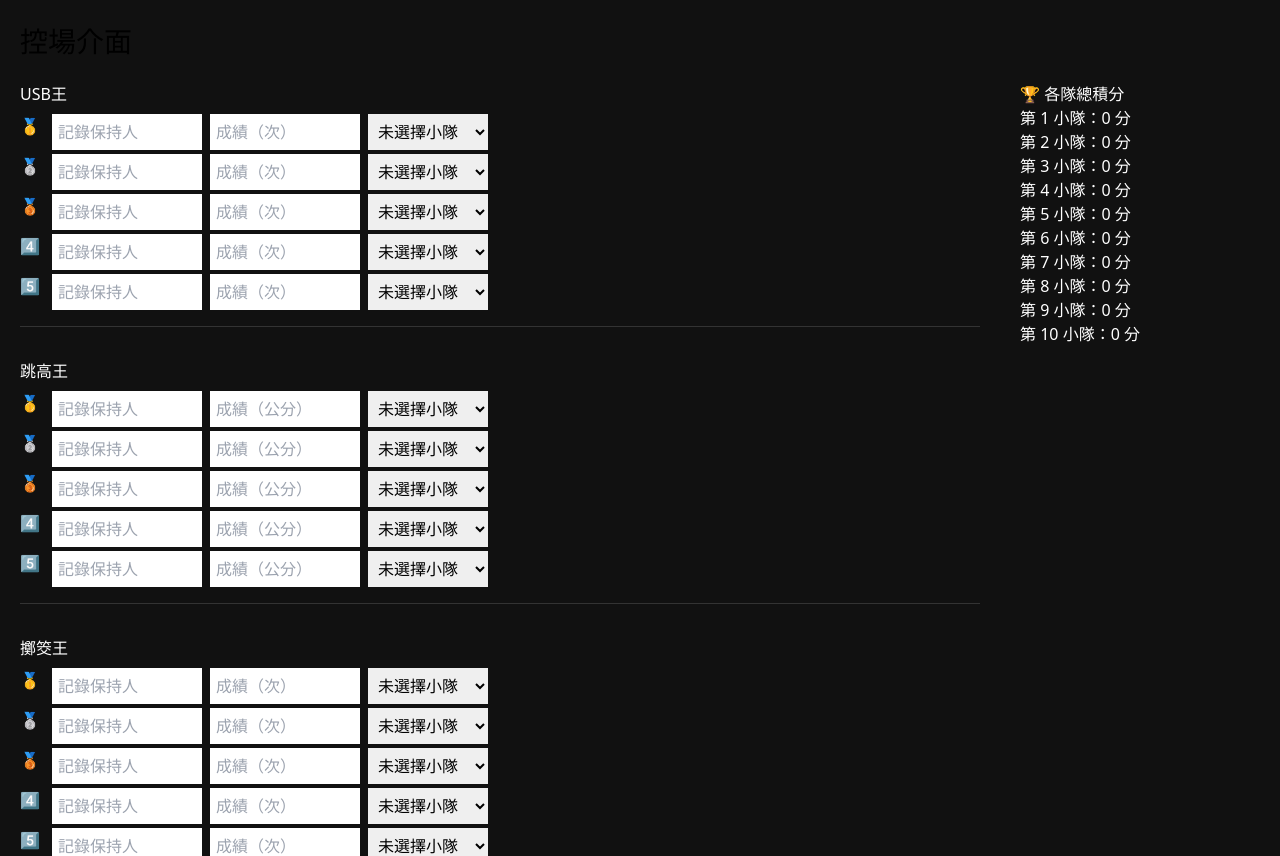
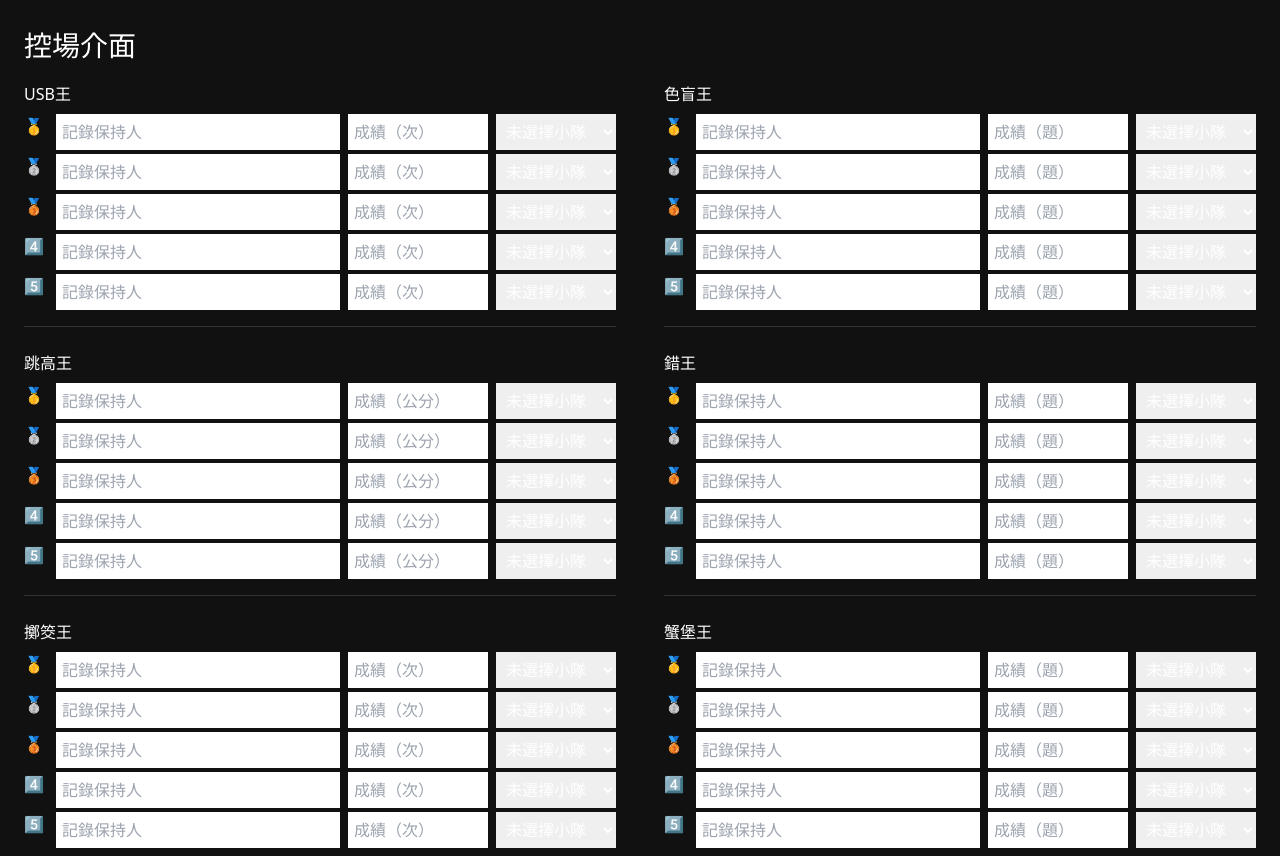
Before and after one commit to shuting72/who-is-yu-gi-oh, a Next.js app: page / in a window 1280 px wide. Shown: the top 856 px of the page. Built offline with nearby package versions, Linux system fonts and the light colour scheme.

Commit message:
控場 2×8 版面／標題白色；去除總表格子光暈、文字陰影；放大輪播字體、置中加粗

```diff
--- a/pages/display.js
+++ b/pages/display.js
@@ -1,58 +1,43 @@
-import styles from '../styles/display.module.css';
-import { useEffect, useState } from 'react';
+import styles from "../styles/display.module.css";
+import { useEffect, useState } from "react";
 
 const stages = [
-  "USB王", "跳高王", "擲筊王", "高音王",
-  "海賊王", "下腰王", "準時王", "乾眼王",
-  "色盲王", "錯王", "蟹堡王", "神射王",
-  "搧大王", "守門王", "定格王", "反應王"
+  "USB王","跳高王","擲筊王","高音王",
+  "海賊王","下腰王","準時王","乾眼王",
+  "色盲王","錯王","蟹堡王","神射王",
+  "搧大王","守門王","定格王","反應王"
+];
+const icons = [
+  "💾","🔔","🩴","🎵",
+  "🏴‍☠️","📏","⏰","👁️",
+  "🕶️","❌","🍔","🎯",
+  "🪭","🥅","🤖","⚡"
 ];
 
-const icons = [
-  "💾", "🔔", "🩴", "🎵",
-  "🏴‍☠️", "📏", "⏰", "👁️",
-  "🕶️", "❌", "🍔", "🎯",
-  "🪭", "🥅", "🤖", "⚡"
-];
+export default function Display() {
+  const [page, setPage] = useState(0);
+  const [data, setData] = useState({});
+  useEffect(() => {
+    const sv = localStorage.getItem("scoreboard");
+    if (sv) setData(JSON.parse(sv));
+  }, []);
+  useEffect(() => {
+    const iv = setInterval(() => {
+      setPage((p) => (p + 1) % 9);
+    }, page === 0 ? 15000 : 7000);
+    return () => clearInterval(iv);
+  }, [page]);
 
-const Display = () => {
-  const [pageIndex, setPageIndex] = useState(0);
-  const [data, setData] = useState({});
-  const [teams, setTeams] = useState({});
-
-  useEffect(() => {
-    const update = () => {
-      const stored = localStorage.getItem("scoreboard");
-      if (stored) setData(JSON.parse(stored));
-
-      const storedTeams = localStorage.getItem("teamScores");
-      if (storedTeams) setTeams(JSON.parse(storedTeams));
-    };
-    update();
-
-    const interval = setInterval(() => {
-      setPageIndex((prev) => (prev + 1) % 9);
-      update();
-    }, pageIndex === 0 ? 15000 : 7000);
-    return () => clearInterval(interval);
-  }, [pageIndex]);
-
-  const teamColors = [
-    "#ff0000", "#ff8000", "#ffff00", "#00ff00", "#008000",
-    "#00ccff", "#0000ff", "#8000ff", "#ff66cc", "#996633"
-  ];
-
-  if (pageIndex === 0) {
+  if (page === 0) {
     return (
       <div className={styles.grid}>
-        {stages.map((stage, index) => {
-          const score = data[stage]?.[0] || { name: "--", score: "--", team: "" };
-          const bg = score.team ? teamColors[parseInt(score.team) - 1] : "#ffffff";
+        {stages.map((s, i) => {
+          const top = data[s]?.[0] || { name: "--", score: "--" };
           return (
-            <div key={stage} className={styles.card} style={{ backgroundColor: bg }}>
-              <div className={styles.stageTitle}>{icons[index]} {stage}</div>
-              <div className={styles.score}>成績：{score.score}</div>
-              <div className={styles.champion}>👑 {score.name}</div>
+            <div key={s} className={styles.card}>
+              <div className={styles.stageTitle}>{icons[i]} {s}</div>
+              <div className={styles.score}>成績：{top.score}</div>
+              <div className={styles.champion}>👑 {top.name}</div>
             </div>
           );
         })}
@@ -60,18 +45,17 @@ const Display = () => {
     );
   }
 
-  const leftIndex = (pageIndex - 1) * 2;
-  const rightIndex = leftIndex + 1;
-
-  const renderBlock = (index) => {
-    const stage = stages[index];
-    const records = data[stage] || [];
+  const li = (page - 1) * 2;
+  const ri = li + 1;
+  const render = (idx) => {
+    const key = stages[idx];
+    const rec = data[key] || [];
     return (
-      <div key={stage} className={styles.block}>
-        <div className={styles.stage}>{icons[index]} {stage}</div>
-        {records.slice(0, 5).map((item, i) => (
+      <div key={key} className={styles.block}>
+        <div className={styles.stage}>{icons[idx]} {key}</div>
+        {rec.slice(0,5).map((x,i) => (
           <div key={i} className={styles.entry}>
-            {["🥇","🥈","🥉","4️⃣","5️⃣"][i]} {item.name} - {item.score}{stage.includes("秒") ? "毫秒" : stage.includes("公分") ? "公分" : stage.includes("顆") ? "顆" : "次"}
+            {["🥇","🥈","🥉","4️⃣","5️⃣"][i]} {x.name} - {x.score}{stages[idx] === "守門王" ? "顆" : ""}
           </div>
         ))}
       </div>
@@ -80,10 +64,8 @@ const Display = () => {
 
   return (
     <div className={styles.carousel}>
-      {renderBlock(leftIndex)}
-      {rightIndex < stages.length && renderBlock(rightIndex)}
+      {render(li)}
+      {ri < stages.length && render(ri)}
     </div>
   );
-};
-
-export default Display;
+}
--- a/pages/index.js
+++ b/pages/index.js
@@ -1,6 +1,6 @@
 import { useEffect, useState } from "react";
 
-const defaultRecords = [
+const defaultStages = [
   { name: "USB王", unit: "次" },
   { name: "跳高王", unit: "公分" },
   { name: "擲筊王", unit: "次" },
@@ -23,90 +23,106 @@ export default function Control() {
   const [records, setRecords] = useState([]);
   const [teamScores, setTeamScores] = useState({});
 
+  // 1. 取 localStorage 或初始化
   useEffect(() => {
-    const stored = localStorage.getItem("records");
-    if (stored) {
-      setRecords(JSON.parse(stored));
+    const saved = localStorage.getItem("records");
+    if (saved) {
+      setRecords(JSON.parse(saved));
     } else {
-      const initial = defaultRecords.map((r) => ({
-        name: r.name,
-        unit: r.unit,
+      setRecords(
+        defaultStages.map((s) => ({
+          ...s,
           ranks: Array(5).fill({ name: "", score: "", team: "" }),
-      }));
-      setRecords(initial);
+        }))
+      );
     }
   }, []);
 
+  // 2. 每次 records 變動，重新算總表與積分
   useEffect(() => {
-    // 排序 + 儲存
-    const scoreboard = {};
-    const teamPoints = {};
+    const board = {};
+    const points = {};
 
-    records.forEach((r) => {
-      const validRanks = r.ranks.filter(x => x.name && x.score);
-      scoreboard[r.name] = validRanks;
-
-      validRanks.forEach((item, idx) => {
-        const team = item.team;
-        if (!team) return;
-        teamPoints[team] = (teamPoints[team] || 0) + (5 - idx);
+    records.forEach((s) => {
+      board[s.name] = s.ranks.filter((r) => r.name && r.score);
+      s.ranks.forEach((r, i) => {
+        if (r.team && r.score) {
+          points[r.team] = (points[r.team] || 0) + (5 - i);
+        }
       });
     });
 
-    localStorage.setItem("scoreboard", JSON.stringify(scoreboard));
-    localStorage.setItem("teamScores", JSON.stringify(teamPoints));
     localStorage.setItem("records", JSON.stringify(records));
+    localStorage.setItem("scoreboard", JSON.stringify(board));
+    localStorage.setItem("teamScores", JSON.stringify(points));
     localStorage.setItem("broadcast", Date.now());
-    setTeamScores(teamPoints);
+    setTeamScores(points);
   }, [records]);
 
-  const update = (stageIndex, rankIndex, field, value) => {
-    const updated = [...records];
-    const target = { ...updated[stageIndex].ranks[rankIndex], [field]: value };
-    updated[stageIndex].ranks[rankIndex] = target;
-    setRecords(updated);
+  const update = (si, ri, field, value) => {
+    const copy = [...records];
+    copy[si].ranks[ri] = { ...copy[si].ranks[ri], [field]: value };
+    setRecords(copy);
   };
 
+  // 切成左右兩欄各 8
+  const left = records.slice(0, 8);
+  const right = records.slice(8);
+
   return (
-    <div style={{ background: "#111", color: "#000", minHeight: "100vh", padding: "20px" }}>
-      <h2 style={{ fontSize: "28px", marginBottom: "20px" }}>控場介面</h2>
-      <div style={{ display: "flex", flexWrap: "wrap" }}>
-        <div style={{ flex: 1, minWidth: "650px" }}>
-          {records.map((r, i) => (
-            <div key={i} style={{ marginBottom: "32px" }}>
-              <h3 style={{ color: "#fff", marginBottom: "8px" }}>{r.name}</h3>
-              {r.ranks.map((rank, j) => (
-                <div key={j} style={{ display: "flex", gap: "8px", marginBottom: "4px" }}>
-                  <div style={{ width: "24px" }}>{["🥇", "🥈", "🥉", "4️⃣", "5️⃣"][j]}</div>
+    <div style={{ background: "#111", color: "#fff", padding: 24, minHeight: "100vh" }}>
+      <h2 style={{ color: "#fff", fontSize: 28, marginBottom: 16 }}>控場介面</h2>
+
+      <div
+        style={{
+          display: "grid",
+          gridTemplateColumns: "1fr 1fr",
+          gap: 48,
+          marginBottom: 32,
+        }}
+      >
+        {[left, right].map((col, colIdx) => (
+          <div key={colIdx}>
+            {col.map((stage, si) => (
+              <div key={si} style={{ marginBottom: 24 }}>
+                <h3 style={{ color: "#fff", marginBottom: 8 }}>{stage.name}</h3>
+                {stage.ranks.map((r, ri) => (
+                  <div key={ri} style={{ display: "flex", gap: 8, marginBottom: 4 }}>
+                    <div style={{ width: 24 }}>{["🥇", "🥈", "🥉", "4️⃣", "5️⃣"][ri]}</div>
                     <input
-                    value={rank.name}
-                    onChange={(e) => update(i, j, "name", e.target.value)}
                       placeholder="記錄保持人"
-                    style={{ padding: "6px", width: "150px" }}
+                      value={r.name}
+                      onChange={(e) => update(colIdx * 8 + si, ri, "name", e.target.value)}
+                      style={{ flex: 1, padding: 6 }}
                     />
                     <input
-                    value={rank.score}
-                    onChange={(e) => update(i, j, "score", e.target.value)}
-                    placeholder={`成績（${r.unit}）`}
-                    style={{ padding: "6px", width: "150px" }}
+                      placeholder={`成績（${stage.unit}）`}
+                      value={r.score}
+                      onChange={(e) => update(colIdx * 8 + si, ri, "score", e.target.value)}
+                      style={{ width: 140, padding: 6 }}
                     />
                     <select
-                    value={rank.team}
-                    onChange={(e) => update(i, j, "team", e.target.value)}
-                    style={{ padding: "6px", width: "120px" }}
+                      value={r.team}
+                      onChange={(e) => update(colIdx * 8 + si, ri, "team", e.target.value)}
+                      style={{ width: 120, padding: 6 }}
                     >
                       <option value="">未選擇小隊</option>
                       {[...Array(10)].map((_, t) => (
-                      <option key={t + 1} value={t + 1}>第 {t + 1} 小隊</option>
+                        <option key={t + 1} value={t + 1}>
+                          第 {t + 1} 小隊
+                        </option>
                       ))}
                     </select>
                   </div>
                 ))}
-              <hr style={{ marginTop: "16px", borderColor: "#333" }} />
+                <hr style={{ borderColor: "#333", marginTop: 16 }} />
               </div>
             ))}
           </div>
-        <div style={{ width: "240px", marginLeft: "40px", color: "white" }}>
+        ))}
+      </div>
+
+      <div style={{ color: "#fff", fontSize: 20 }}>
         <h3>🏆 各隊總積分</h3>
         {[...Array(10)].map((_, i) => (
           <div key={i}>
@@ -115,6 +131,5 @@ export default function Control() {
         ))}
       </div>
     </div>
-    </div>
   );
 }
```
Also changed, not shown: styles/display.module.css (+42 -36 lines). Lines whose indentation alone changed are shown as unchanged.
